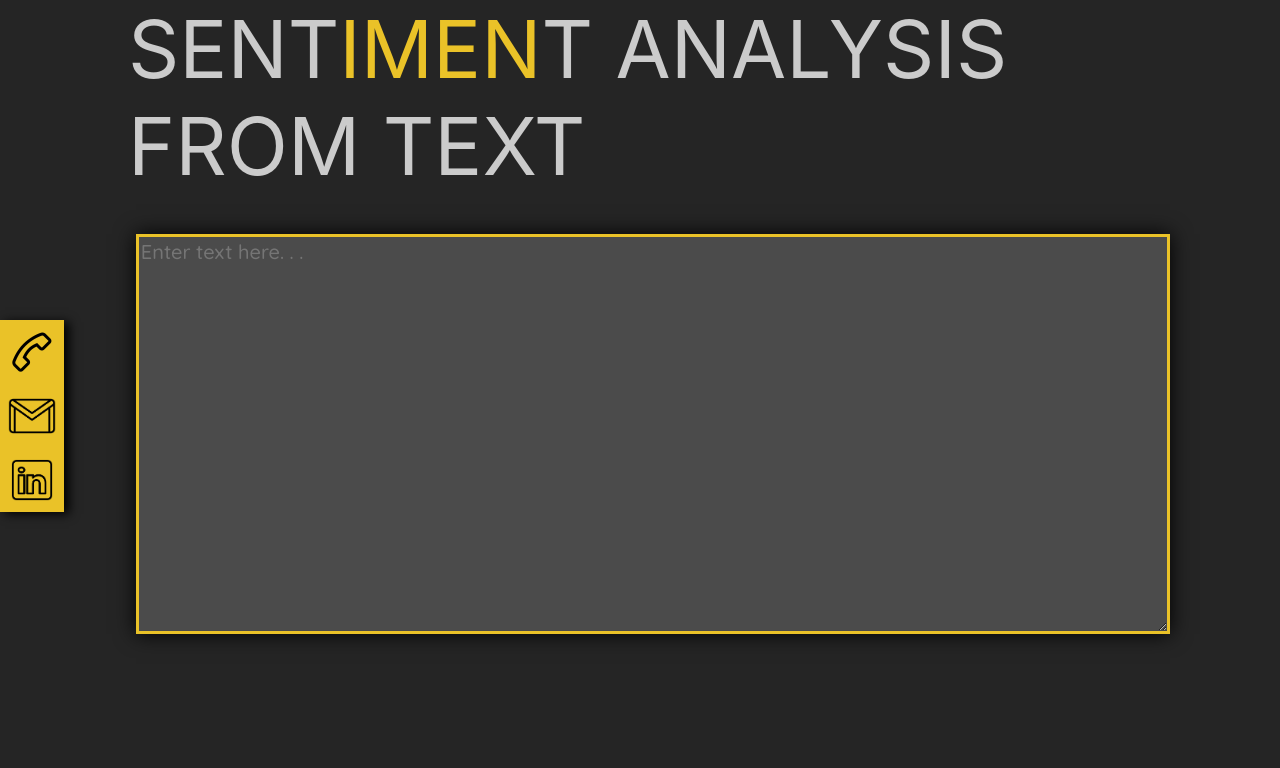
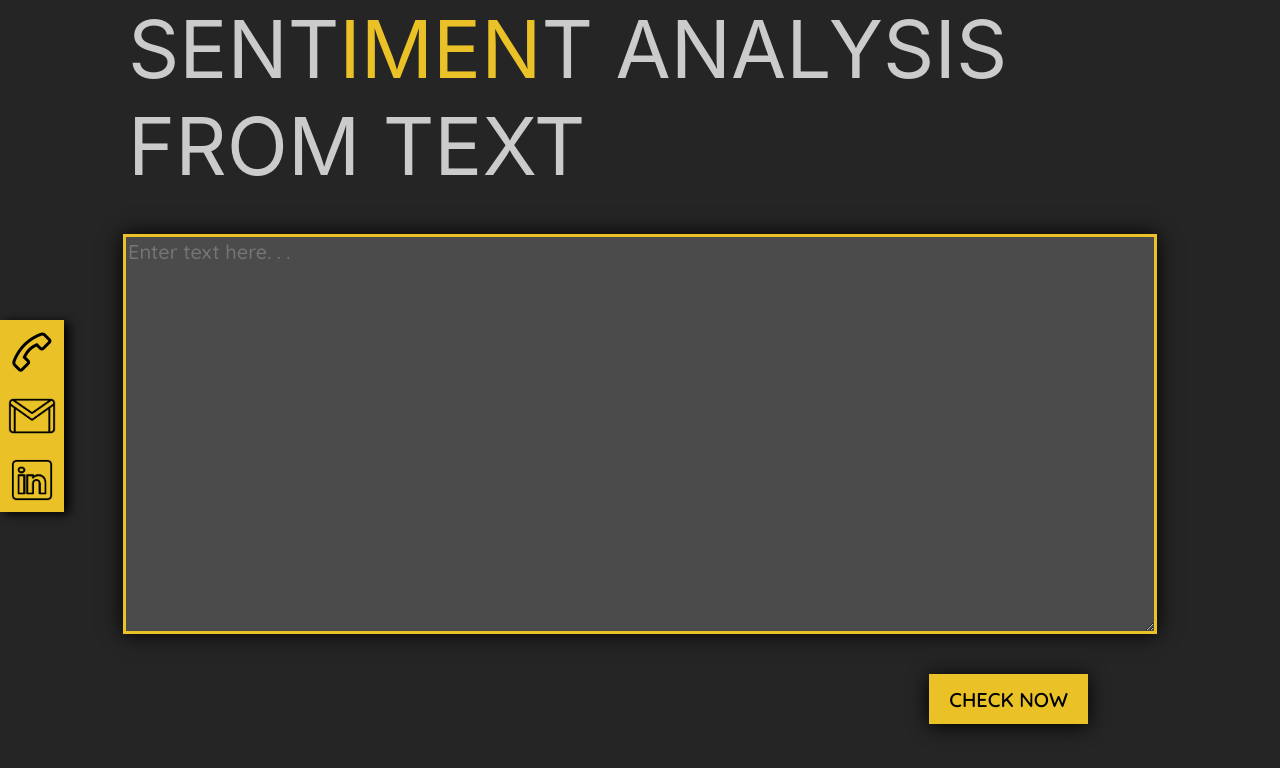
Before and after one commit to ashutoshkmrsingh/Sentiment-Analysis, a React (Create React App) app: page / in a window 1280 px wide. Shown: the top 768 px of the page. Built offline with nearby package versions, Linux system fonts and the light colour scheme.

Commit message:
@Component @Button @Created Button Component, Added it to editor

```diff
--- a/src/App.js
+++ b/src/App.js
@@ -3,14 +3,26 @@ import './App.css';
 import Title from './Components/Title/title';
 import Contact from './Components/Contact/contact';
 import Editor from './Components/Editor/editor';
+import Button from './Components/Button/button'
 
 class App extends Component {
+  state = {
+
+  }
+
+  viewResult = (params) => {
+    console.log('view result');
+  }
+
   render() {
     return (
       <React.Fragment>
         <Title />
         <Contact />
         <Editor />
+        <Button text='check now' function={
+          () => this.viewResult()
+         }/>
       </React.Fragment>
     );
   }
--- /dev/null
+++ b/src/Components/Button/button.css
@@ -0,0 +1,48 @@
+@import url("https://fonts.googleapis.com/css2?family=Quicksand:wght@500;600&display=swap");
+
+:root {
+  --background-color: #252525;
+  --primary-color: #eac228;
+  --secondary-color: #cbcbcb;
+  --text: #252525;
+  --input: #eaeaea;
+}
+
+.button {
+  background-color: var(--primary-color);
+  height: 50px;
+  width: max-content;
+  cursor: pointer;
+  float: right;
+  margin-right: 15vw;
+  margin-top: 5vh;
+  box-shadow: 0px 2px 20px #000000;
+  display: flex;
+  flex-direction: row;
+  align-items: center;
+}
+
+.button:hover {
+  border: 1px solid #000000;
+}
+
+.button-text {
+  padding: 10px 20px;
+  text-transform: uppercase;
+  font-size: 20px;
+  font-weight: bolder;
+  font-family: "Quicksand", sans-serif;
+  display: inline;
+}
+
+@media (max-width: 600px) {
+    .button {
+        height: 20px;
+        width: max-content;
+      }
+
+  .button-text {
+    font-size: 10px;
+    padding: 4px 10px;
+  }
+}
--- /dev/null
+++ b/src/Components/Button/button.js
@@ -0,0 +1,24 @@
+import React, { Component } from 'react';
+import './button.css';
+
+class Button extends Component {
+    state = {
+        isClicked: false
+    }
+
+    buttonClickHandler = (event) => {
+        console.log('button clicked');
+
+        this.props.function();
+    }
+
+    render() {
+        return(
+            <div className='button' onClick={ this.buttonClickHandler }>
+                <p className='button-text'>{ this.props.text }</p>
+            </div>
+        );
+    }
+}
+
+export default Button;
--- a/src/Components/Editor/editor.css
+++ b/src/Components/Editor/editor.css
@@ -10,8 +10,6 @@
 }
 
 .editor {
-  width: 100vw;
-  height: 60vh;
   margin-top: 5vh;
   width: 80vw;
   height: 50vh;
@@ -31,7 +29,7 @@
   box-shadow: 0px 0px 20px #000000;
   overflow: hidden;
   overflow-y: scroll;
-  margin-left: 22vw;
+  margin-left: 20vw;
 }
 
 input:focus,
```
